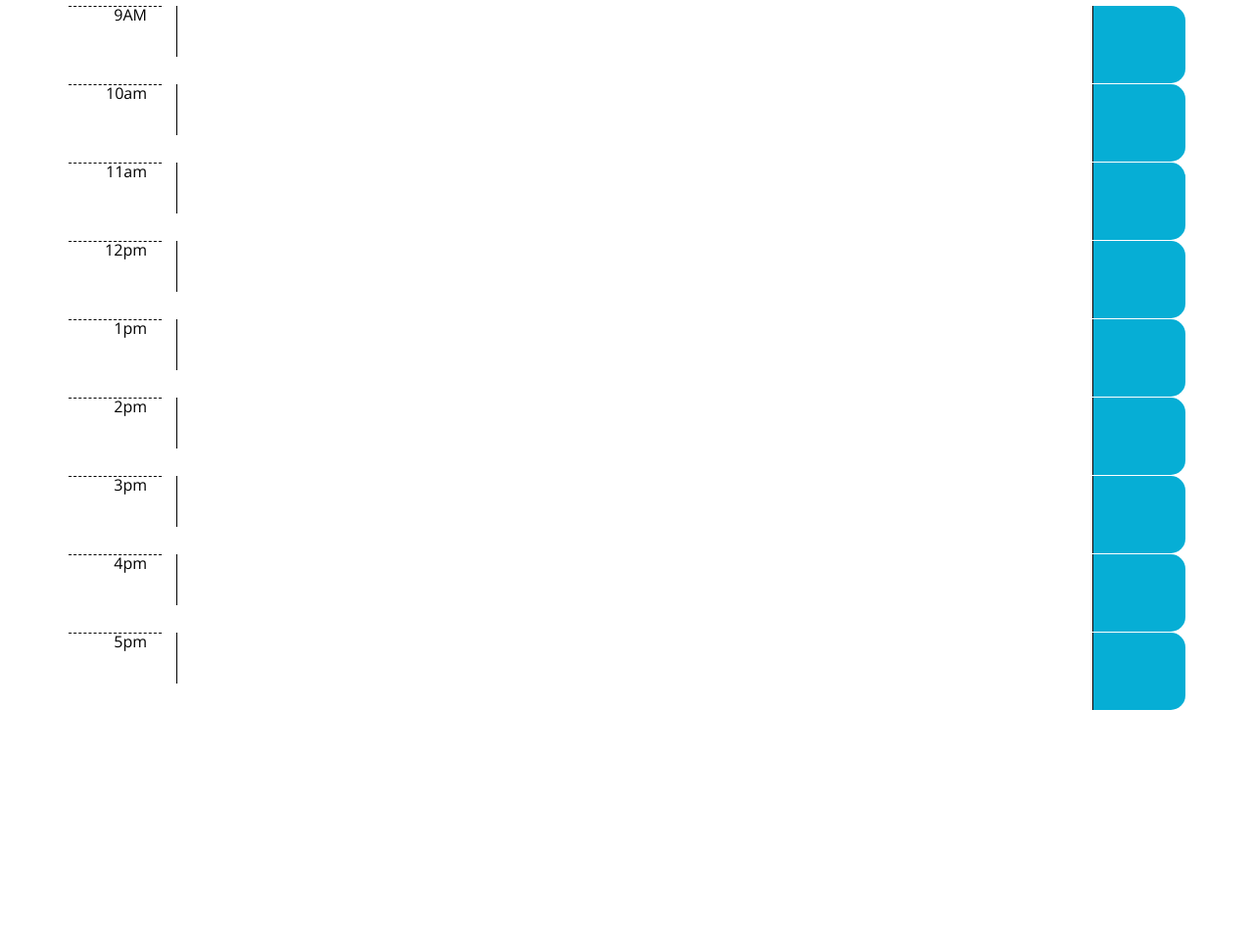
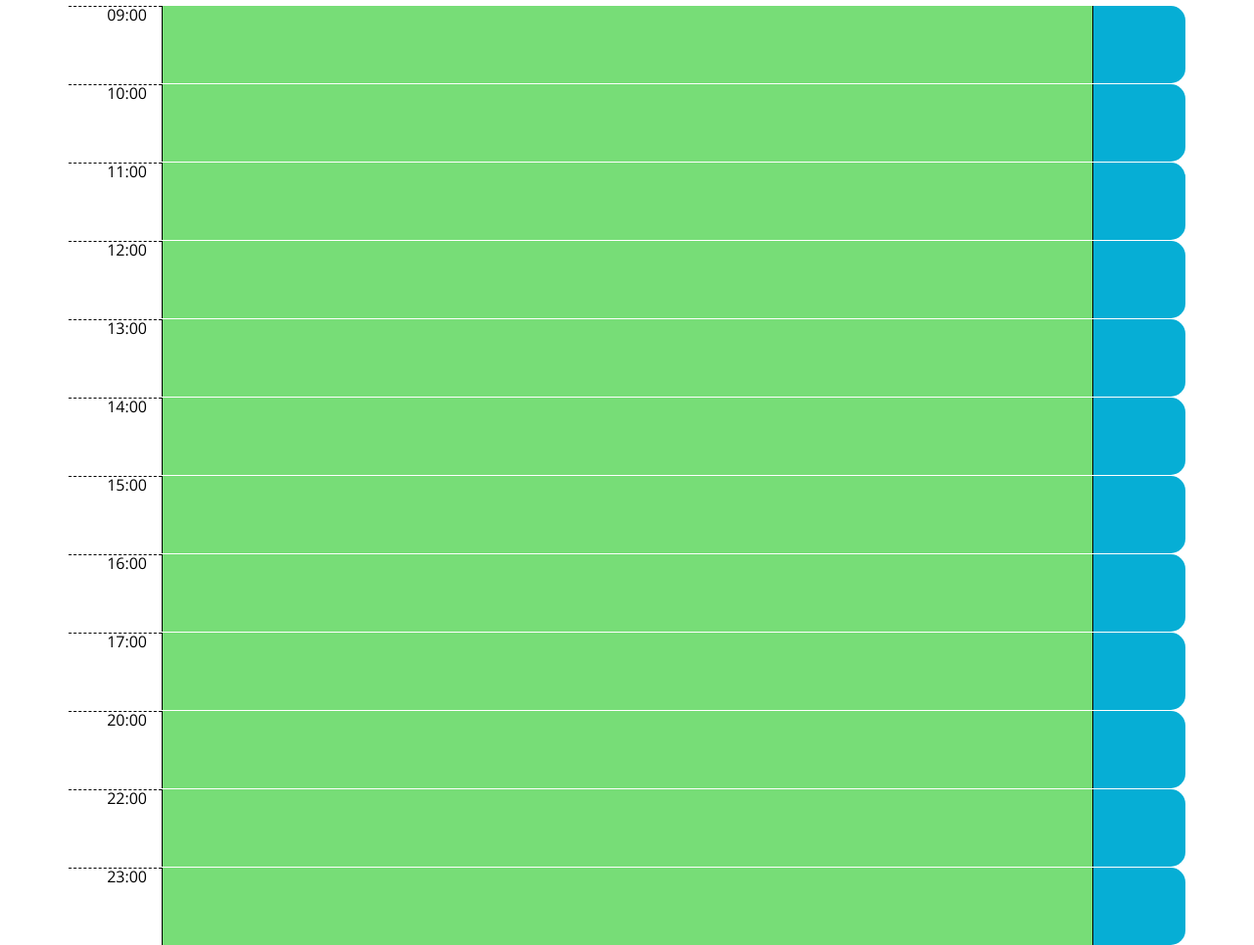
Before and after one commit to mslnance/mslnance.github.io-super-disco, a plain HTML site: page index.html in a window 1280 px wide. Shown: the part 331-1296 px from the top of the page at 98% size. Before the commit the page ends 1056 px from the top, so only its background shows below. Drawn offline with nearby package versions, Linux system fonts and the light colour scheme.

Commit message:
added color coded time block

```diff
--- a/assets/css/style.css
+++ b/assets/css/style.css
@@ -12,6 +12,7 @@ textarea{
   border-left: 1px solid black;
   padding: 10px;
   width: 100%;
+  height: 100%
 }
 
 .jumbotron {
@@ -34,7 +35,7 @@ textarea{
 }
 
 .row {
-  //white-space: pre-wrap;
+  white-space: pre-wrap;
   height: 80px;
   border-top: 1px solid white;
 
--- a/assets/js/script.js
+++ b/assets/js/script.js
@@ -1,7 +1,72 @@
 //display Current Day
 var today=moment().format("dddd, MMMM Do");
+var now =new Date();
 document.getElementById("currentDay").innerHTML=today;
 
-var createTask = function(taskText) {
 
-}
+var curHour=moment().format("hA");
+console.log(curHour)
+
+//var textEl = document.querySelector("textarea");
+//var textIdEl=textEl.getAttribute("id");
+var spanEl = document.querySelector("span");
+
+// loop over object properties
+$('.hour').each(function(index,obj) {
+  // then loop over sub-array
+
+  var calHour=$(obj).find("span").text().trim();
+  var calDate = new Date("2020-09-06 " + calHour);
+  var dateCalHour=calDate.getHours();
+
+  var dateCurHour=now.getHours();
+  //console.log(calDate)
+  console.log(dateCurHour );
+  console.log(dateCalHour );
+  $('textarea').each(function() {
+    if (dateCalHour<dateCurHour) {
+
+      $(this).addClass("past");
+      $(this).removeClass("present");
+      $(this).removeClass("future");
+    }
+    else if (dateCalHour>dateCurHour) {
+
+      $(this).addClass("future");
+      $(this).removeClass("present");
+      $(this).removeClass("past");
+    }
+    else if (dateCalHour===dateCurHour) {
+
+      $(this).addClass("present");
+      $(this).removeClass("past");
+      $(this).removeClass("future");
+    }
+
+  });
+});
+
+
+
+//var calHour=$(".hour").find("span").text().trim();
+//console.log(calHour)
+
+var auditTask = function(taskEl) {
+  // get date from task element
+  var date = $(taskEl).find("span").text().trim();
+
+  // convert to moment object at 5:00pm
+  var time = moment(date, "L").set("hour", 17);
+
+  // remove any old classes from element
+  $(taskEl).removeClass("list-group-item-warning list-group-item-danger");
+
+  // apply new class if task is near/over due date
+  if (moment().isAfter(time)) {
+    $(taskEl).addClass("list-group-item-danger");
+  }
+  else if (Math.abs(moment().diff(time, "days")) <= 2) {
+    $(taskEl).addClass("list-group-item-warning");
+  }
+  console.log(taskEl)
+};
--- a/index.html
+++ b/index.html
@@ -30,76 +30,80 @@
     </header>
     <div class="container time-block">
       <div class="row">
-        <div class="col-1 hour">9AM</div>
-        <div class="col-10 ">
-          <textarea id="event" name="event-name" class="overflow-hidden" >
+        <div class="col-1 hour"><span>09:00</span></div>
+          <textarea id="event9" name="event-name" class="col-10 description overflow-hidden" >
           </textarea>
-        </div>
         <div class="col-1 saveBtn"></div>
       </div>
       <div class="row">
-        <div class="col-1 hour">10am</div>
-        <div class="col-10 ">
-          <textarea id="event" name="event-name" class="overflow-hidden" >
+        <div class="col-1 hour"><span>10:00</span></div>
+          <textarea id="event10" name="event-name" class="col-10 description overflow-hidden" >
           </textarea>
-        </div>
         <div class="col-1 saveBtn"></div>
       </div>
       <div class="row">
-        <div class="col-1 hour">11am</div>
-        <div class="col-10 ">
-          <textarea id="event" name="event-name" class="overflow-hidden" >
+        <div class="col-1 hour"><span>11:00</span></div>
+          <textarea id="event11" name="event-name" class="col-10 description overflow-hidden" >
           </textarea>
-        </div>
         <div class="col-1 saveBtn"></div>
       </div>
       <div class="row">
-        <div class="col-1 hour">12pm</div>
-        <div class="col-10 ">
-          <textarea id="event" name="event-name" class="overflow-hidden" >
+        <div class="col-1 hour"><span>12:00</span></div>
+          <textarea id="event12" name="event-name" class="col-10 description overflow-hidden" >
           </textarea>
-        </div>
         <div class="col-1 saveBtn"></div>
       </div>
       <div class="row">
-        <div class="col-1 hour">1pm</div>
-        <div class="col-10 ">
-          <textarea id="event" name="event-name" class="overflow-hidden" >
+        <div class="col-1 hour"><span>13:00</span></div>
+          <textarea id="event13" name="event-name" class="col-10 description overflow-hidden" >
           </textarea>
-        </div>
         <div class="col-1 saveBtn"></div>
       </div>
       <div class="row">
-        <div class="col-1 hour">2pm</div>
-        <div class="col-10 ">
-          <textarea id="event" name="event-name" class="overflow-hidden" >
+        <div class="col-1 hour"><span>14:00</span></div>
+          <textarea id="event14" name="event-name" class="col-10 description overflow-hidden" >
           </textarea>
-        </div>
         <div class="col-1 saveBtn"></div>
       </div>
       <div class="row">
-        <div class="col-1 hour">3pm</div>
-        <div class="col-10 ">
-          <textarea id="event" name="event-name" class="overflow-hidden" >
+        <div class="col-1 hour"><span>15:00</span></div>
+          <textarea id="event15" name="event-name" class="col-10 description overflow-hidden" >
           </textarea>
-        </div>
         <div class="col-1 saveBtn"></div>
       </div>
       <div class="row">
-        <div class="col-1 hour">4pm</div>
-        <div class="col-10 ">
-          <textarea id="event" name="event-name" class="overflow-hidden" >
+        <div class="col-1 hour"><span>16:00</span></div>
+          <textarea id="event16" name="event-name" class="col-10 description overflow-hidden" >
           </textarea>
-        </div>
         <div class="col-1 saveBtn"></div>
       </div>
       <div class="row">
-        <div class="col-1 hour">5pm</div>
-        <div class="col-10 ">
-          <textarea id="event" name="event-name" class="overflow-hidden" >
+        <div class="col-1 hour"><span>17:00</span></div>
+          <textarea id="event17" name="event-name" class="col-10 description overflow-hidden" >
           </textarea>
-        </div>
         <div class="col-1 saveBtn"></div>
+      </div>
+      <div class="row">
+        <div class="col-1 hour"><span>20:00</span></div>
+          <textarea id="event20" name="event-name" class="col-10 description overflow-hidden" >
+          </textarea>
+        <div class="col-1 saveBtn"></div>
+      </div>
+      <div class="row">
+        <div class="col-1 hour"><span>22:00</span></div>
+
+          <textarea id="event22" name="event-name" class="col-10 description overflow-hidden" >
+          </textarea>
+
+      <div class="col-1 saveBtn"></div>
+      </div>
+      <div class="row">
+        <div class="col-1 hour"><span>23:00</span></div>
+
+          <textarea id="event23" name="event-name" class="col-10 description overflow-hidden" >
+          </textarea>
+
+      <div class="col-1 saveBtn"></div>
       </div>
 
     </div>
```
